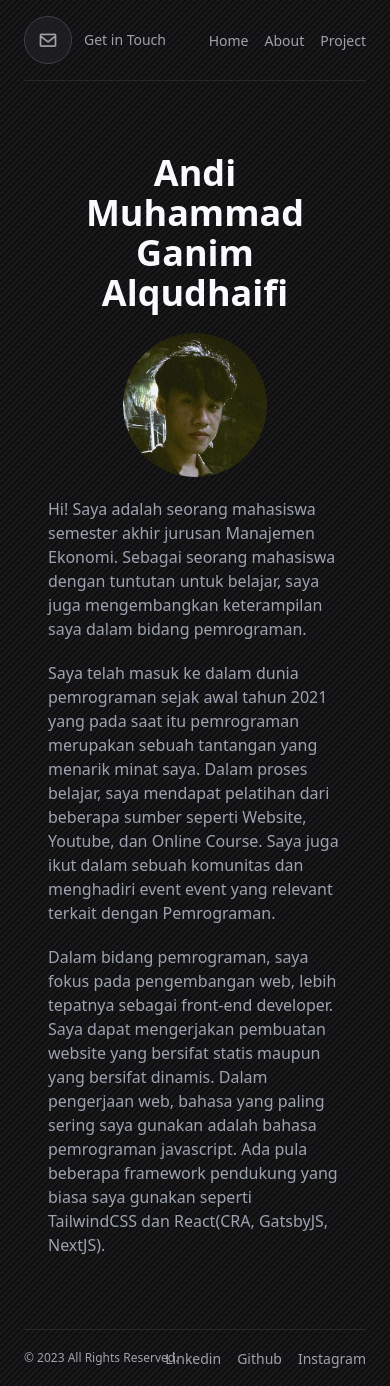
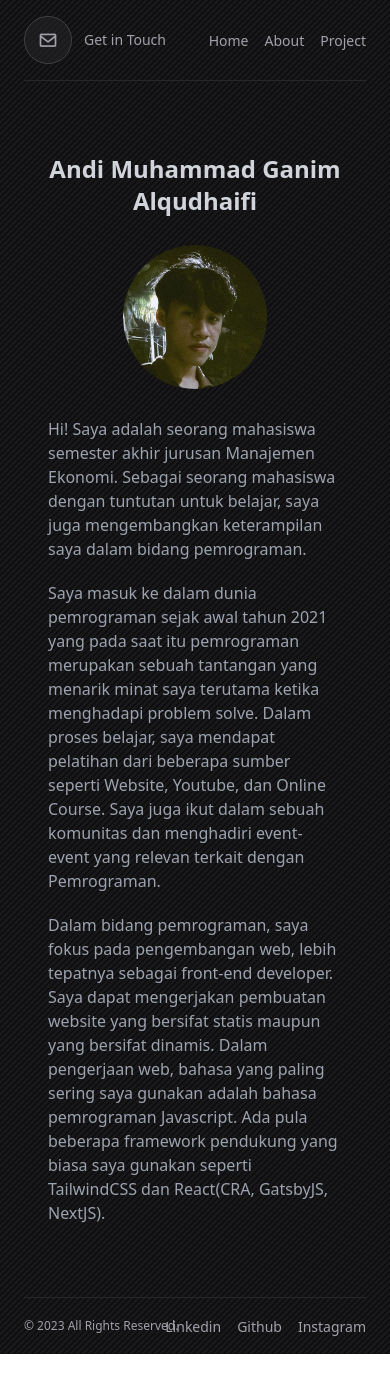
Before and after one commit to ganimalqudhaifi/personal-web, a Next.js app: page /about in a window 390 px wide. After the commit the page ends 1354 px from the top, so only its background shows below. Built offline with nearby package versions, Linux system fonts and the light colour scheme.

Commit message:
style(about_page): responsive text transform

```diff
--- a/pages/about/index.jsx
+++ b/pages/about/index.jsx
@@ -6,8 +6,8 @@ export default function Index() {
     <>
       <WebLayout>
         <div>
-          <div className="m-6 space-y-5">
-            <h4 className="text-4xl font-semibold text-center">
+          <div className="m-6 space-y-7">
+            <h4 className="text-2xl sm:text-3xl md:text-4xl text-gray-300 font-semibold text-center">
               Andi Muhammad Ganim Alqudhaifi
             </h4>
 
@@ -17,27 +17,28 @@ export default function Index() {
               </div>
             </div>
 
-            <div className="space-y-5">
-              <p className="text-gray-400">
+            <div className="space-y-5 text-gray-400">
+              <p>
                 Hi! Saya adalah seorang mahasiswa semester akhir jurusan
                 Manajemen Ekonomi. Sebagai seorang mahasiswa dengan tuntutan
                 untuk belajar, saya juga mengembangkan keterampilan saya dalam
                 bidang pemrograman.{" "}
               </p>
-              <p className="text-gray-400">
-                Saya telah masuk ke dalam dunia pemrograman sejak awal tahun
-                2021 yang pada saat itu pemrograman merupakan sebuah tantangan
-                yang menarik minat saya. Dalam proses belajar, saya mendapat
-                pelatihan dari beberapa sumber seperti Website, Youtube, dan
-                Online Course. Saya juga ikut dalam sebuah komunitas dan
-                menghadiri event event yang relevant terkait dengan Pemrograman.
+              <p>
+                Saya masuk ke dalam dunia pemrograman sejak awal tahun 2021 yang
+                pada saat itu pemrograman merupakan sebuah tantangan yang
+                menarik minat saya terutama ketika menghadapi problem solve.
+                Dalam proses belajar, saya mendapat pelatihan dari beberapa
+                sumber seperti Website, Youtube, dan Online Course. Saya juga
+                ikut dalam sebuah komunitas dan menghadiri event-event yang
+                relevan terkait dengan Pemrograman.
               </p>
-              <p className="text-gray-400">
+              <p>
                 Dalam bidang pemrograman, saya fokus pada pengembangan web,
                 lebih tepatnya sebagai front-end developer. Saya dapat
                 mengerjakan pembuatan website yang bersifat statis maupun yang
                 bersifat dinamis. Dalam pengerjaan web, bahasa yang paling
-                sering saya gunakan adalah bahasa pemrograman javascript. Ada
+                sering saya gunakan adalah bahasa pemrograman Javascript. Ada
                 pula beberapa framework pendukung yang biasa saya gunakan
                 seperti TailwindCSS dan React(CRA, GatsbyJS, NextJS).
               </p>
```
